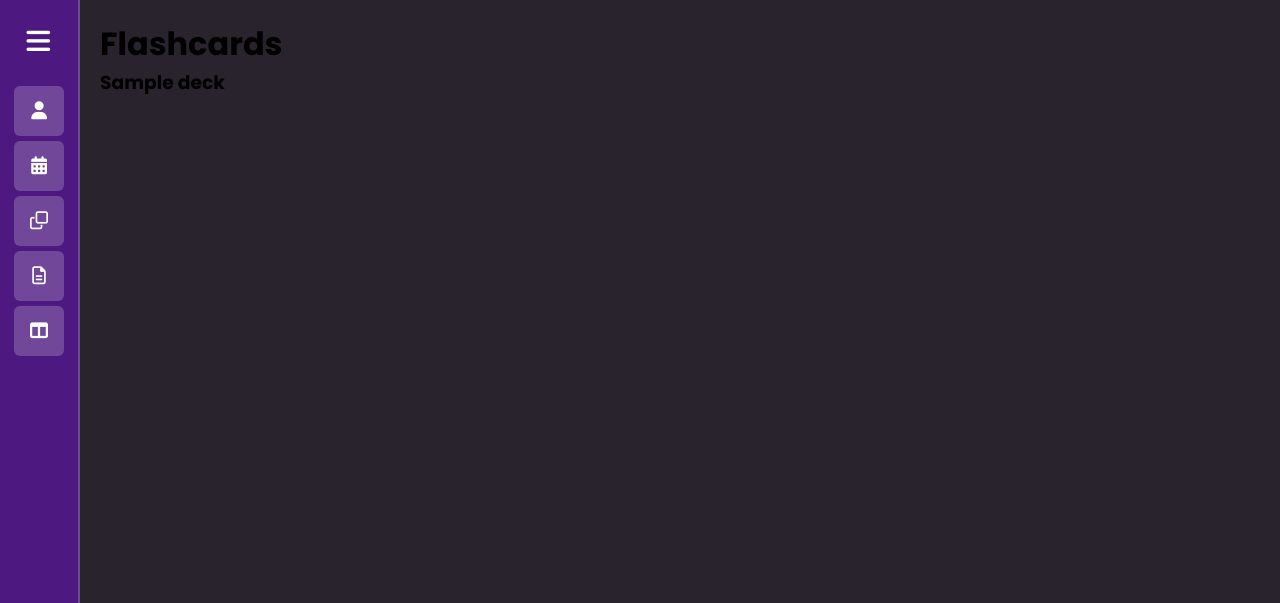
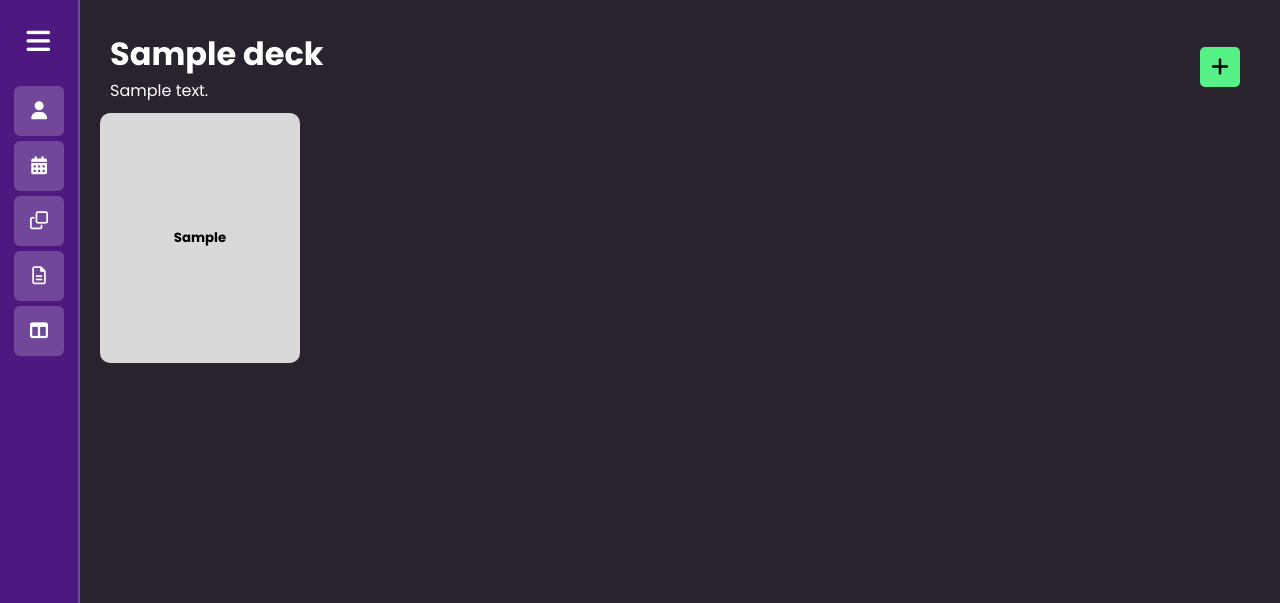
Before and after one commit to eoChico/TCC-Questo, a Django app: page /accounts/flashcards_details/1/ in a window 1280 px wide. Shown: the top 603 px of the page. Run offline with Django 5.2, Linux system fonts and the light colour scheme; a user stored in the database is signed in; tables that the repository leaves empty hold one stand-in row (values such as "Sample post").

Commit message:
atualizando a página de cada flashcard

```diff
--- a/dashboard/admin.py
+++ b/dashboard/admin.py
@@ -1,12 +1,13 @@
 from django.contrib import admin
 
-from .models import Deck, Evento, Nivel, Prova, Vestibular, Caderno, Correcao, DayOfWeek, Planejamento
+from .models import Deck,Flashcard, Evento, Nivel, Prova, Vestibular, Caderno, Correcao, DayOfWeek, Planejamento
 
 # Register your models here.
 
 admin.site.register(Deck)
 
 admin.site.register(Evento)
+admin.site.register(Flashcard)
 
 admin.site.register(Nivel)
 admin.site.register(Vestibular)
--- a/dashboard/views.py
+++ b/dashboard/views.py
@@ -3,7 +3,7 @@ from django.contrib.auth.decorators import login_required
 from django.contrib import messages
 from .forms import DeckForm, EventoForm, PlannerForm
 from django.http import HttpResponse, JsonResponse, HttpResponseServerError
-from .models import Evento, Deck, Nivel, Vestibular, Prova, Caderno, Correcao, DayOfWeek, Planejamento
+from .models import Evento,Flashcard, Deck, Nivel, Vestibular, Prova, Caderno, Correcao, DayOfWeek, Planejamento
 from django.views.decorators.csrf import csrf_exempt
 from datetime import date, datetime, time
 import json
@@ -134,7 +134,8 @@ def flashcards(request):
 @login_required
 def flashcards_details(request,deck_id):
     deck = get_object_or_404(Deck, id=deck_id)
-    return render(request, 'flashcards_details.html', {'deck': deck})
+    flashcards = Flashcard.objects.filter(deck_id=deck_id)
+    return render(request, 'flashcards_details.html', {'deck': deck, 'flashcards': flashcards})
 
 
 
--- /dev/null
+++ b/static/css/flashcards-details.css
@@ -0,0 +1,67 @@
+.container{
+    color: #fff;
+    width: 100%;
+}
+.btn-add{
+    width: 40px;
+    margin-right: 10px;
+    padding: 5px;
+    border: none;
+    border-radius: 5px;
+    font-size: 20px;
+    cursor: pointer;
+    background-color: #57f287;
+    color: #000;
+}
+.header{
+    display: flex;
+    justify-content: space-between;
+    align-items: center;
+    padding: 10px;
+    width: 100%;
+}
+.container-flashcards{
+    padding: 10px;
+    display: flex;
+    justify-content: center;
+    align-items: center
+}
+.flashcard {
+    width: 200px;
+    color: #000;
+    height: 250px;
+    perspective: 1000px;
+}
+
+.flipper {
+    position: relative;
+    width: 100%;
+    height: 100%;
+    transition: transform 0.8s;
+    transform-style: preserve-3d;
+}
+
+.flashcard:hover .flipper {
+    transform: rotateY(180deg);
+}
+
+.front, .back {
+    padding: 10px;
+    border-radius: 10px;
+    background-color: #d9d9d9;
+    position: absolute;
+    display: flex;
+    justify-content: center;
+    align-items: center;
+    width: 100%;
+    height: 100%;
+    backface-visibility: hidden; /* Torna o lado não visível invisível */
+}
+
+.front {
+    transform: rotateY(0deg); /* Frente sem rotação */
+}
+
+.back {
+    transform: rotateY(180deg); /* Verso com rotação de 180 graus */
+}
--- a/templates/flashcards_details.html
+++ b/templates/flashcards_details.html
@@ -6,9 +6,40 @@ Baralho {{deck.nome}}
 {%endblock%}
 
 {%block head%}
-{%endblock%}
+    <link rel="stylesheet" href="{%static 'css/flashcards-details.css' %}">
+{%endblock %}
 
 {%block content%}
-    <h1>Flashcards</h1>
-    <h3>{{deck.nome}}</h3>
+    <div class="container">
+        <div class="header">
+            <div>
+                <h1>{{deck.nome}}</h1>
+                <p>{{deck.descricao}}</p>
+            </div>
+            <button class="btn-add"><i class="fa-solid fa-plus"></i></button>
+        </div>
+        <div class="containers-flashcards">
+            <div class="flahscards">
+                {%if not flashcards %}
+                    <div style="text-align:center;">
+                        <img src="{%static 'img/no-data.svg'%}" width="420" height="420" alt="mulher estudando">
+                        <h1 >Parece que ainda não tem nenhum flashcard nesse baralho</h1>
+                    </div>
+                {%else%}
+                    {%for flashcard in flashcards%}
+                    <div class="flashcard">
+                        <div class="flipper">
+                            <div class="front">
+                                <h5>{{flashcard.pergunta}}</h5>
+                            </div>
+                            <div class="back">
+                                <h5>{{flashcard.resposta}}</h5>
+                            </div>
+                        </div>
+                    </div>
+                    {%endfor%}
+                {%endif%}
+            </div>
+        </div>
+    </div>
 {%endblock%}
```
